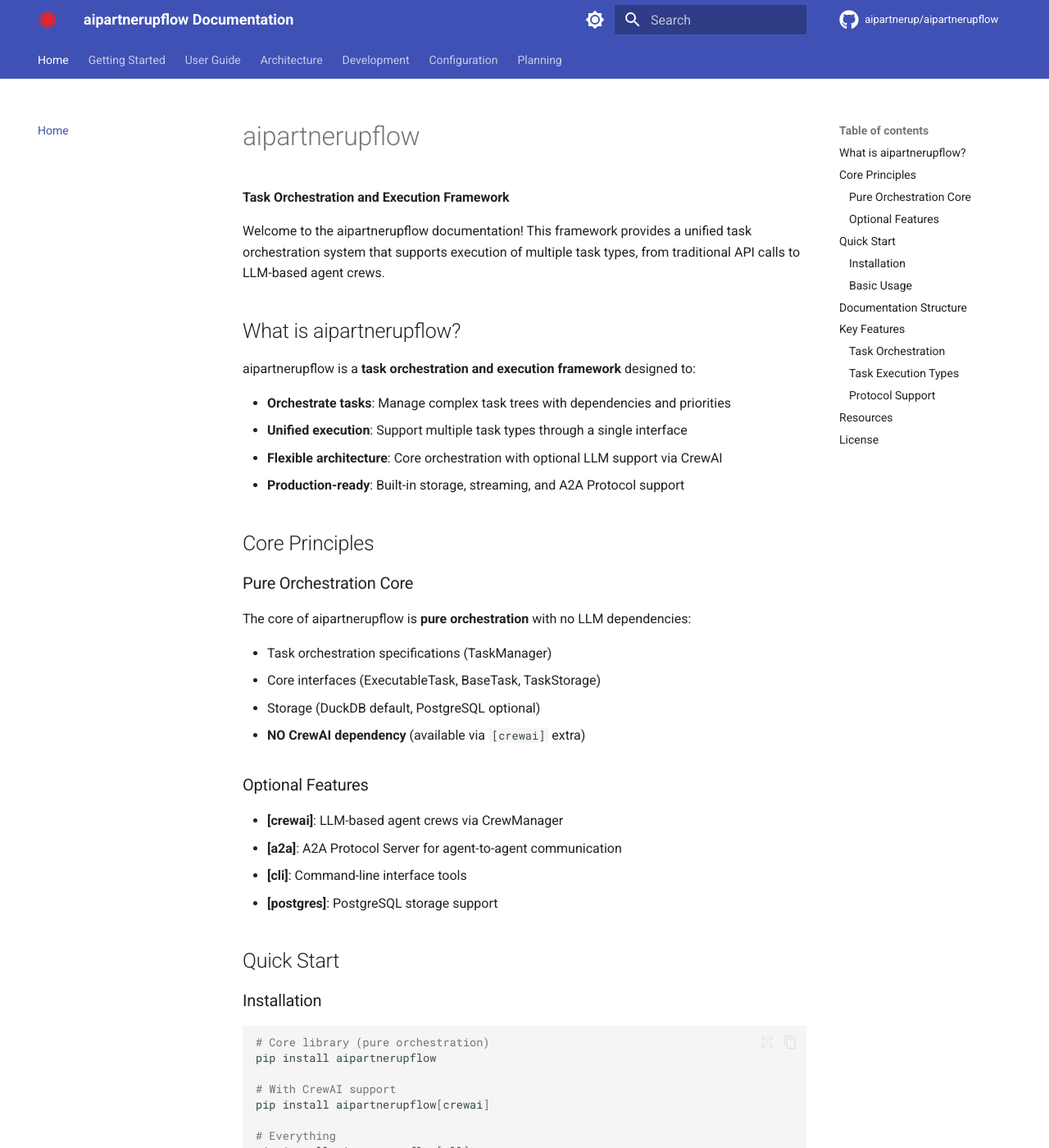
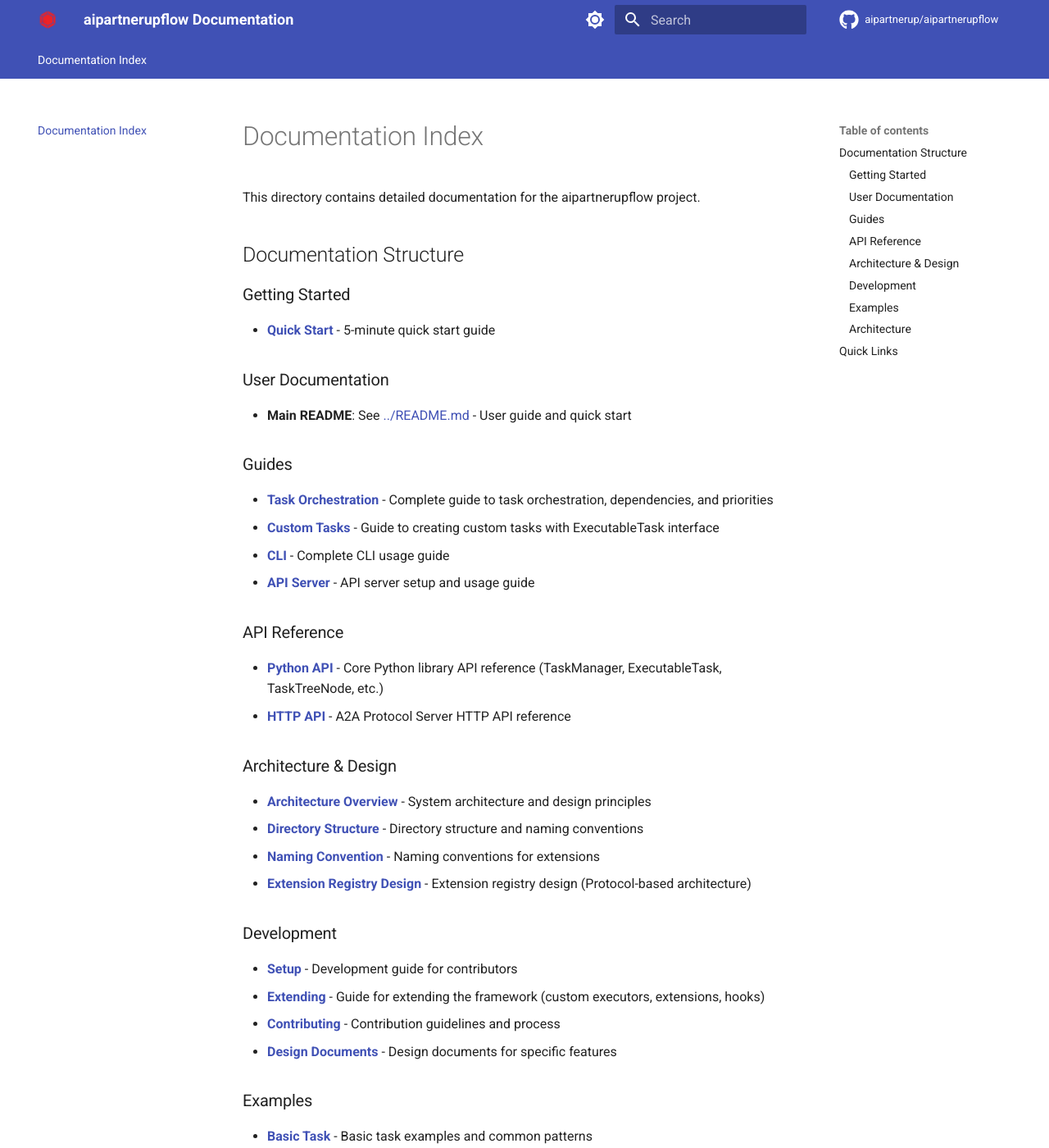
Before and after one commit to aipartnerup/aipartnerupflow-docs, an MkDocs documentation site: the page built from docs/index.md, in a window 1280 px wide and 1400 px high. Shown: the whole window at 82% size. Built offline with MkDocs 1.6.1 and Material for MkDocs 9.7.7, drawn with Linux system fonts in a browser that asks for light colours; comment, search, counter and statistics services are not loaded; the version menu is left out; some of the changed text lies outside the part shown.

Commit message:
feat: Introduce documentation cleaning, refactor sync script to use it, and rewrite the main documentation index.

````diff
--- a/docs/index.md
+++ b/docs/index.md
@@ -1,105 +1,55 @@
-# aipartnerupflow
+# Documentation Index
 
-**Task Orchestration and Execution Framework**
-
-Welcome to the aipartnerupflow documentation! This framework provides a unified task orchestration system that supports execution of multiple task types, from traditional API calls to LLM-based agent crews.
-
-## What is aipartnerupflow?
-
-aipartnerupflow is a **task orchestration and execution framework** designed to:
-
-- **Orchestrate tasks**: Manage complex task trees with dependencies and priorities
-- **Unified execution**: Support multiple task types through a single interface
-- **Flexible architecture**: Core orchestration with optional LLM support via CrewAI
-- **Production-ready**: Built-in storage, streaming, and A2A Protocol support
-
-## Core Principles
-
-### Pure Orchestration Core
-
-The core of aipartnerupflow is **pure orchestration** with no LLM dependencies:
-
-- Task orchestration specifications (TaskManager)
-- Core interfaces (ExecutableTask, BaseTask, TaskStorage)
-- Storage (DuckDB default, PostgreSQL optional)
-- **NO CrewAI dependency** (available via `[crewai]` extra)
-
-### Optional Features
-
-- **[crewai]**: LLM-based agent crews via CrewManager
-- **[a2a]**: A2A Protocol Server for agent-to-agent communication
-- **[cli]**: Command-line interface tools
-- **[postgres]**: PostgreSQL storage support
-
-## Quick Start
-
-### Installation
-
-```bash
-# Core library (pure orchestration)
-pip install aipartnerupflow
-
-# With CrewAI support
-pip install aipartnerupflow[crewai]
-
-# Everything
-pip install aipartnerupflow[all]
-```
-
-### Basic Usage
-
-```python
-from aipartnerupflow import TaskManager, TaskTreeNode, create_session
-
-# Create database session and task manager
-db = create_session()
-task_manager = TaskManager(db)
-
-# Create and execute tasks
-root_task = await task_manager.task_repository.create_task(
-    name="root_task",
-    user_id="user_123",
-    priority=2
-)
-
-task_tree = TaskTreeNode(root_task)
-result = await task_manager.distribute_task_tree(task_tree)
-```
+This directory contains detailed documentation for the aipartnerupflow project.
 
 ## Documentation Structure
 
-- **[Getting Started](getting-started/installation.md)**: Installation and quick start guides
-- **[User Guide](user-guide/overview.md)**: How to use aipartnerupflow
-- **[Architecture](architecture/overview.md)**: System design and architecture
-- **[Development](development/development.md)**: Contributing and development guides
-- **[API Reference](api/core.md)**: API documentation
+### Getting Started
+- **[Quick Start](getting-started/quick-start.md)** - 5-minute quick start guide
 
-## Key Features
+### User Documentation
+- **Main README**: See [../README.md](../README.md) - User guide and quick start
 
-### Task Orchestration
+### Guides
+- **[Task Orchestration](guides/task-orchestration.md)** - Complete guide to task orchestration, dependencies, and priorities
+- **[Custom Tasks](guides/custom-tasks.md)** - Guide to creating custom tasks with ExecutableTask interface
+- **[CLI](guides/cli.md)** - Complete CLI usage guide
+- **[API Server](guides/api-server.md)** - API server setup and usage guide
 
-- **TaskManager**: Task tree orchestration, dependency management, priority scheduling
-- **Unified Execution**: All task types unified through the `ExecutableTask` interface
-- **Storage**: Task state persistence (DuckDB/PostgreSQL)
+### API Reference
+- **[Python API](api/python.md)** - Core Python library API reference (TaskManager, ExecutableTask, TaskTreeNode, etc.)
+- **[HTTP API](api/http.md)** - A2A Protocol Server HTTP API reference
 
-### Task Execution Types
+### Architecture & Design
+- **[Architecture Overview](architecture/overview.md)** - System architecture and design principles
+- **[Directory Structure](architecture/directory-structure.md)** - Directory structure and naming conventions
+- **[Naming Convention](architecture/naming-convention.md)** - Naming conventions for extensions
+- **[Extension Registry Design](architecture/extension-registry-design.md)** - Extension registry design (Protocol-based architecture)
 
-- **Custom Tasks**: Implement `ExecutableTask` for your own task types
-- **CrewManager**: LLM-based task execution via CrewAI
-- **BatchManager**: Batch orchestration container for multiple crews
+### Development
+- **[Setup](development/setup.md)** - Development guide for contributors
+- **[Extending](development/extending.md)** - Guide for extending the framework (custom executors, extensions, hooks)
+- **[Contributing](development/contributing.md)** - Contribution guidelines and process
+- **[Design Documents](development/design/)** - Design documents for specific features
 
-### Protocol Support
+### Examples
+- **[Basic Task](examples/basic_task.md)** - Basic task examples and common patterns
+- **[Task Tree](examples/task-tree.md)** - Task tree examples with dependencies and priorities
 
-- **A2A Protocol**: Standard protocol for agent-to-agent communication
-- **Streaming**: Real-time progress updates via SSE/WebSocket
-- **Multiple Transports**: HTTP, SSE, WebSocket support
+### Architecture
+- **[Directory Structure](architecture/directory-structure.md)** - Directory structure and naming conventions
+- **[Naming Convention](architecture/naming-convention.md)** - Naming conventions for extensions
+- **[Extension Registry Design](architecture/extension-registry-design.md)** - Extension registry design (Protocol-based architecture)
+- **[Configuration](architecture/configuration.md)** - Database table configuration
 
-## Resources
+## Quick Links
 
-- **GitHub**: [aipartnerup/aipartnerupflow](https://github.com/aipartnerup/aipartnerupflow)
-- **PyPI**: [aipartnerupflow](https://pypi.org/project/aipartnerupflow/)
-- **Website**: [aipartnerup.com](https://aipartnerup.com)
-
-## License
-
-Apache-2.0
+- **Getting Started**: [quick-start.md](getting-started/quick-start.md) or [README.md](../README.md)
+- **Task Orchestration**: [guides/task-orchestration.md](guides/task-orchestration.md)
+- **Custom Tasks**: [guides/custom-tasks.md](guides/custom-tasks.md)
+- **Python API Reference**: [api/python.md](api/python.md)
+- **HTTP API Reference**: [api/http.md](api/http.md)
+- **Architecture Overview**: [architecture/overview.md](architecture/overview.md)
+- **Development Setup**: [development/setup.md](development/setup.md)
+- **Extending the Framework**: [development/extending.md](development/extending.md)
+- **Examples**: [examples/basic_task.md](examples/basic_task.md)
--- a/mkdocs.yml
+++ b/mkdocs.yml
@@ -44,6 +44,7 @@
 # Plugins
 plugins:
   - search
+  - awesome-pages
   - minify:
       minify_html: true
 
@@ -71,29 +72,7 @@
   - toc:
       permalink: true
 
-# Navigation
-nav:
-  - Home: index.md
-  - Getting Started:
-    - Installation: getting-started/installation.md
-    - Quick Start: getting-started/quick-start.md
-    - Examples: getting-started/examples.md
-  - User Guide:
-    - CLI Usage: usage/cli-usage.md
-  - Architecture:
-    - Architecture Overview: architecture/architecture.md
-    - Directory Structure: architecture/directory-structure.md
-    - Extension Registry: architecture/extension-registry-design.md
-    - Naming Conventions: architecture/naming-convention.md
-  - Development:
-    - Development Guide: development/development.md
-    - CLI Design: development/cli-design.md
-    - Aggregate Results Design: development/aggregate-results-design.md
-  - Configuration:
-    - Table Configuration: configuration/table-configuration.md
-  - Planning:
-    - Implementation Plan: planning/implementation-plan.md
-    - CLI Design (Planning): planning/cli-design.md
+
 
 # Extra
 extra:
--- a/requirements.txt
+++ b/requirements.txt
@@ -2,3 +2,4 @@
 mkdocs-material>=9.4.0
 mkdocs-minify-plugin>=0.7.0
 pymdown-extensions>=10.0.0
+mkdocs-awesome-pages-plugin>=2.9.0
````
Also changed, not shown: WORKFLOW.md (+1 -1 lines), 2 other files.
